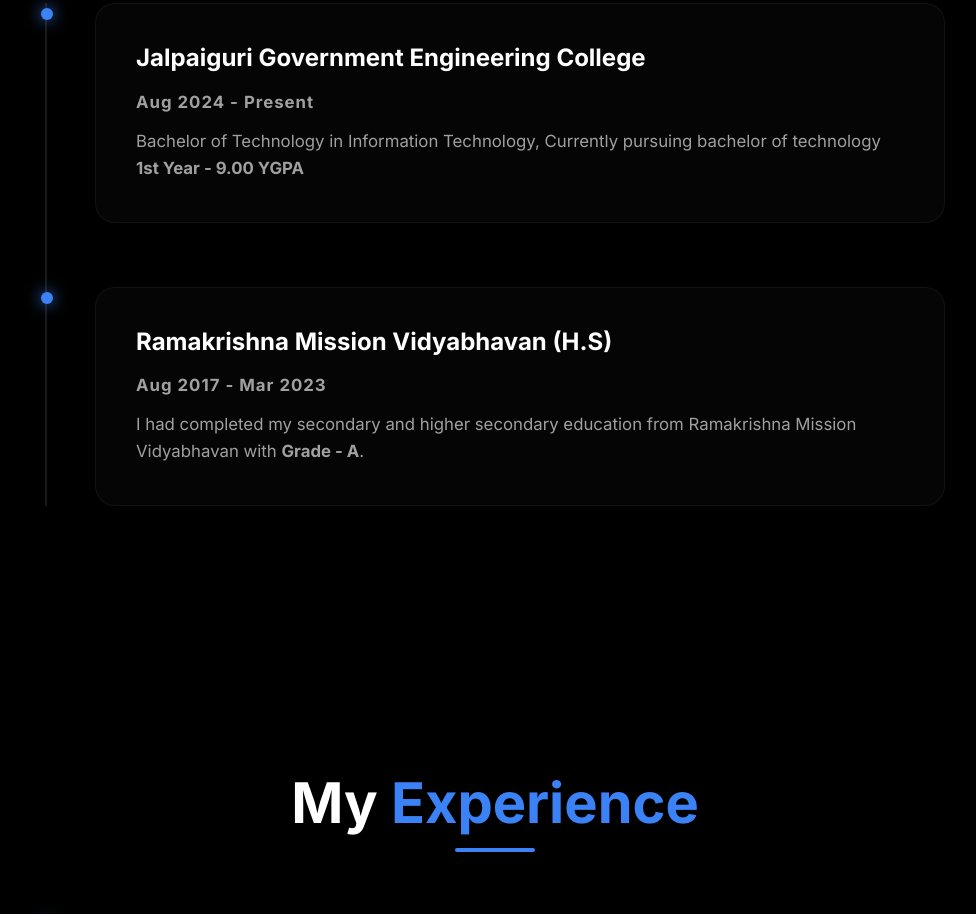
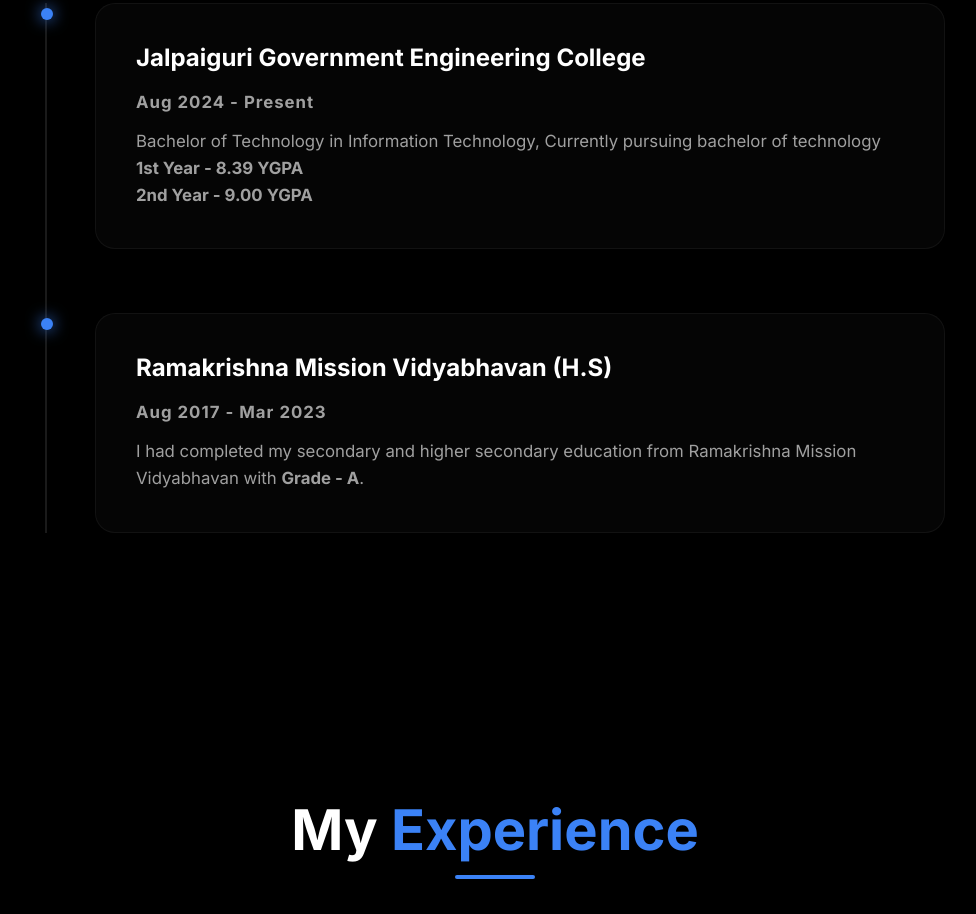
Before and after one commit to sahaanurag207-oss/MY_PORTFOLIO, a plain HTML site: page index.html in a window 1280 px wide. Shown: the part 1905-2819 px from the top of the page, without its empty margins (145-1121 px from the left). Drawn offline with Linux system fonts and the light colour scheme.

Commit message:
Modify YGPA values in index.html
Updated YGPA for 1st Year and added 2nd Year YGPA.

```diff
--- a/index.html
+++ b/index.html
@@ -104,7 +104,8 @@
                             <p class="timeline-date">Aug 2024 - Present</p>
                             <p>Bachelor of Technology in Information Technology, Currently pursuing bachelor of
                                 technology</p>
-                            <p><strong>1st Year - 9.00 YGPA</strong></p>
+                            <p><strong>1st Year - 8.39 YGPA</strong></p>
+                            <p><strong>2nd Year - 9.00 YGPA</strong></p>
                         </div>
                     </div>
                     <div class="timeline-item">
```
